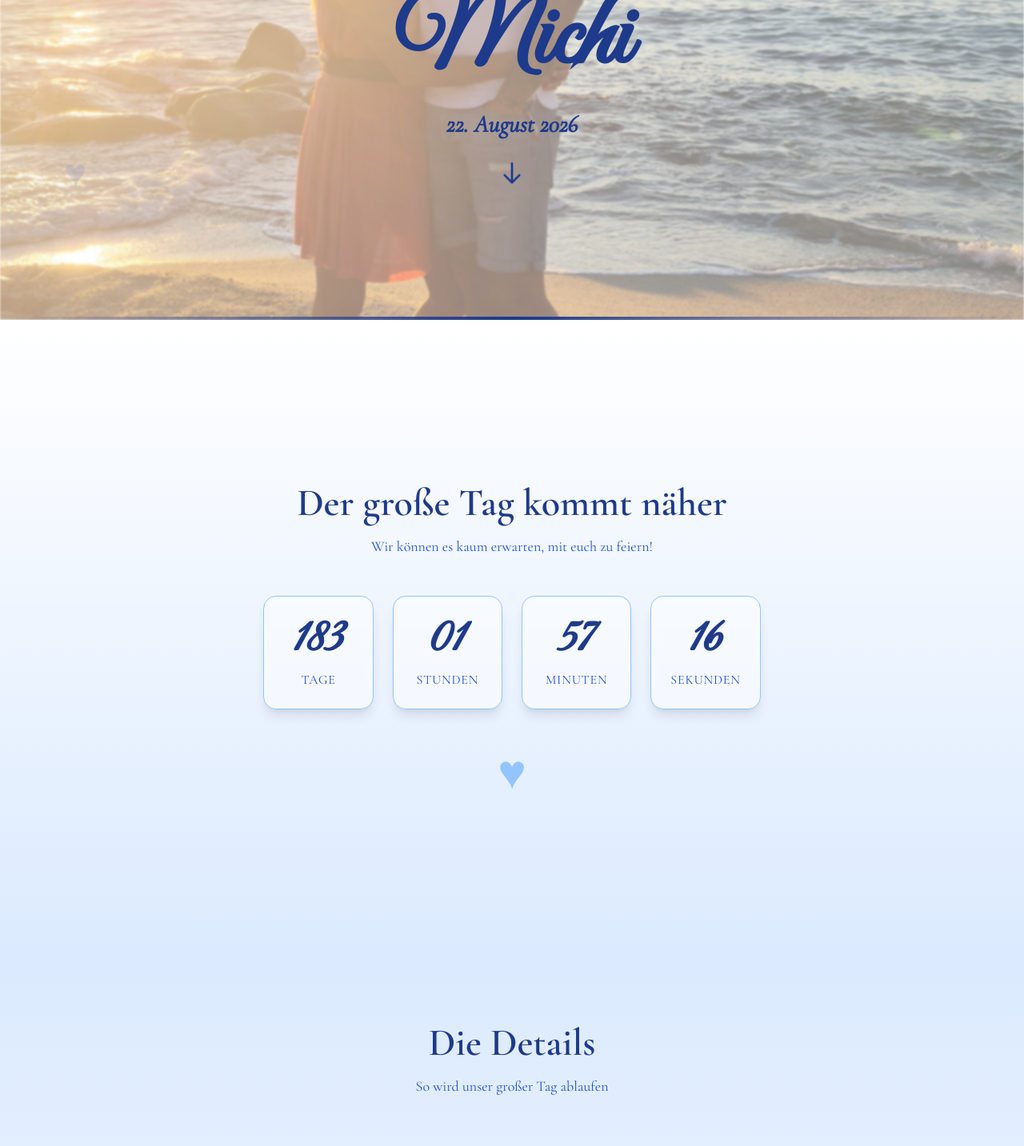
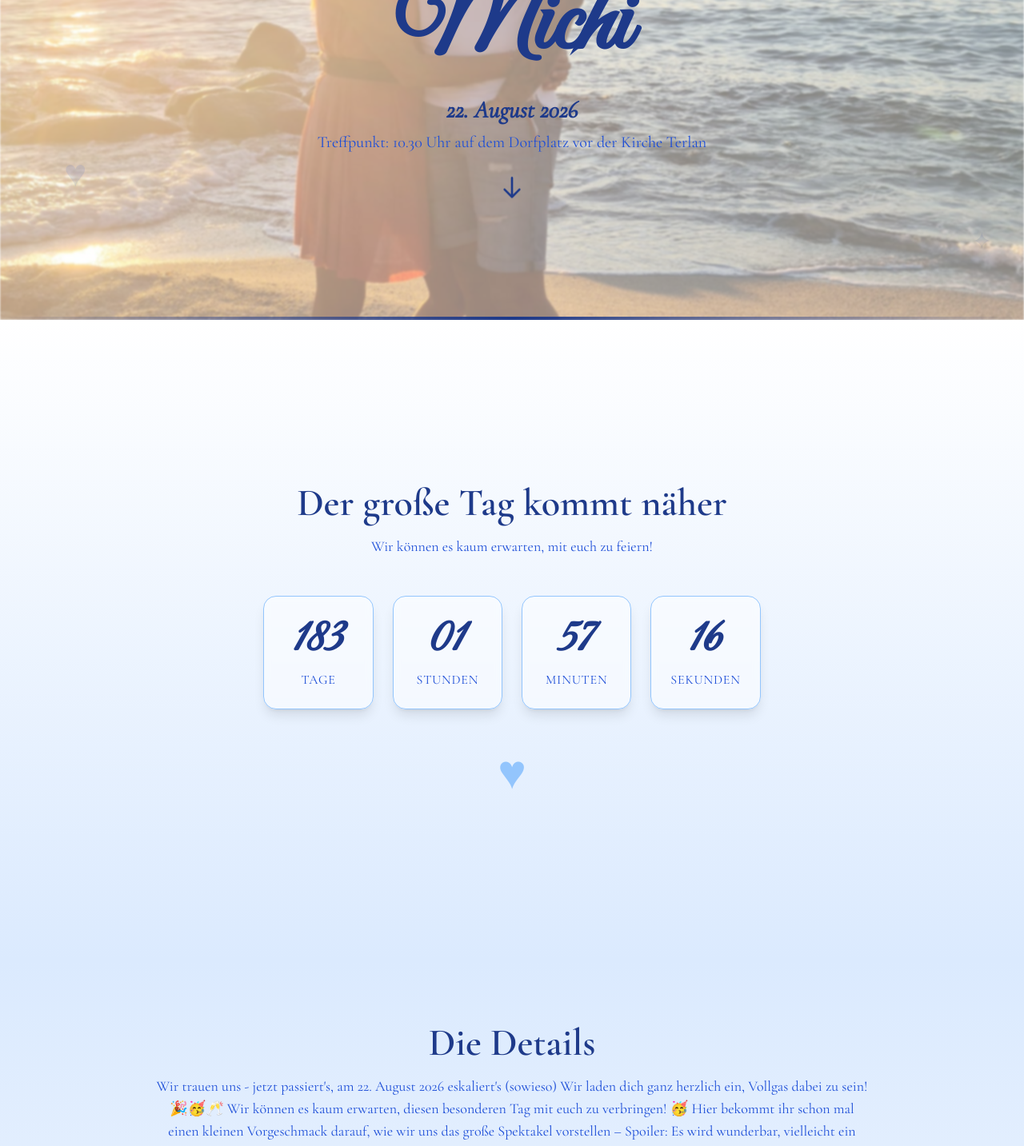
Before and after one commit to MoxiSpoxi/michipetrahochzeit, a Next.js app: page / in a window 1280 px wide. Shown: the part 400-1833 px from the top of the page at 80% size. Built offline with nearby package versions, Linux system fonts and the light colour scheme.

Commit message:
Add Treffpunkt to homepage and update Details section text

```diff
--- a/app/components/Details.jsx
+++ b/app/components/Details.jsx
@@ -51,8 +51,11 @@ export default function Details() {
           <h2 className="font-display text-4xl md:text-5xl text-blue-900 font-bold mb-4">
             Die Details
           </h2>
-          <p className="font-display text-lg text-blue-700">
-            So wird unser großer Tag ablaufen
+          <p className="font-display text-lg text-blue-700 whitespace-pre-line">
+            Wir trauen uns - jetzt passiert's, am 22. August 2026 eskaliert's (sowieso)
+            Wir laden dich ganz herzlich ein, Vollgas dabei zu sein! 🎉🥳🥂
+            Wir können es kaum erwarten, diesen besonderen Tag mit euch zu verbringen! 🥳
+            Hier bekommt ihr schon mal einen kleinen Vorgeschmack darauf, wie wir uns das große Spektakel vorstellen – Spoiler: Es wird wunderbar, vielleicht ein bisschen verrückt und auf jeden Fall unvergesslich!
           </p>
         </motion.div>
 
--- a/app/components/Hero.jsx
+++ b/app/components/Hero.jsx
@@ -57,8 +57,11 @@ export default function Hero() {
           animate={{ opacity: 1 }}
           transition={{ duration: 0.8, delay: 0.6 }}
         >
-          <p className="font-display text-2xl md:text-3xl text-blue-900 italic mb-8 font-bold">
+          <p className="font-display text-2xl md:text-3xl text-blue-900 italic mb-2 font-bold">
             22. August 2026
+          </p>
+          <p className="font-display text-lg md:text-xl text-blue-700 mb-8">
+            Treffpunkt: 10.30 Uhr auf dem Dorfplatz vor der Kirche Terlan
           </p>
         </motion.div>
 
```
